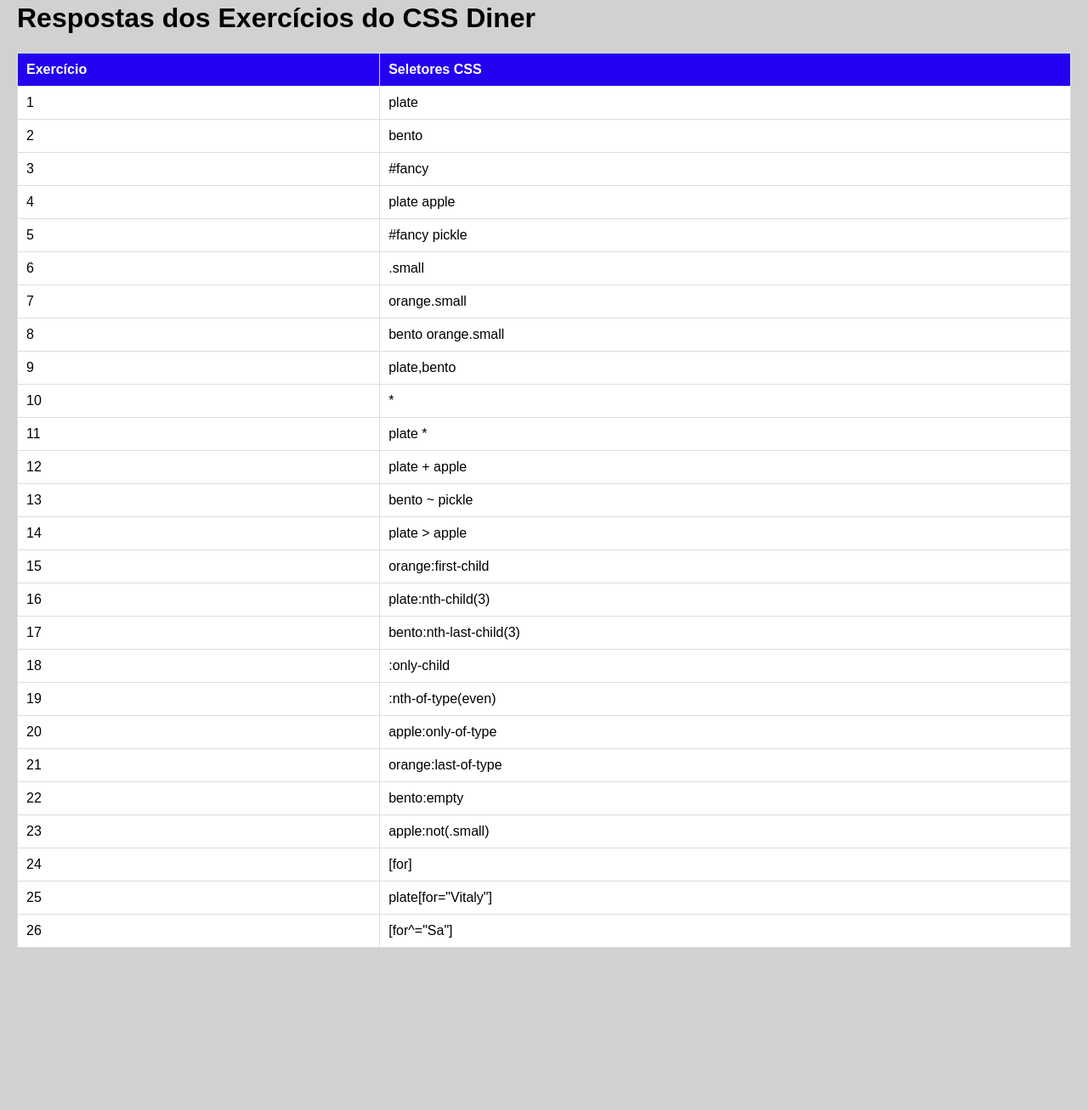
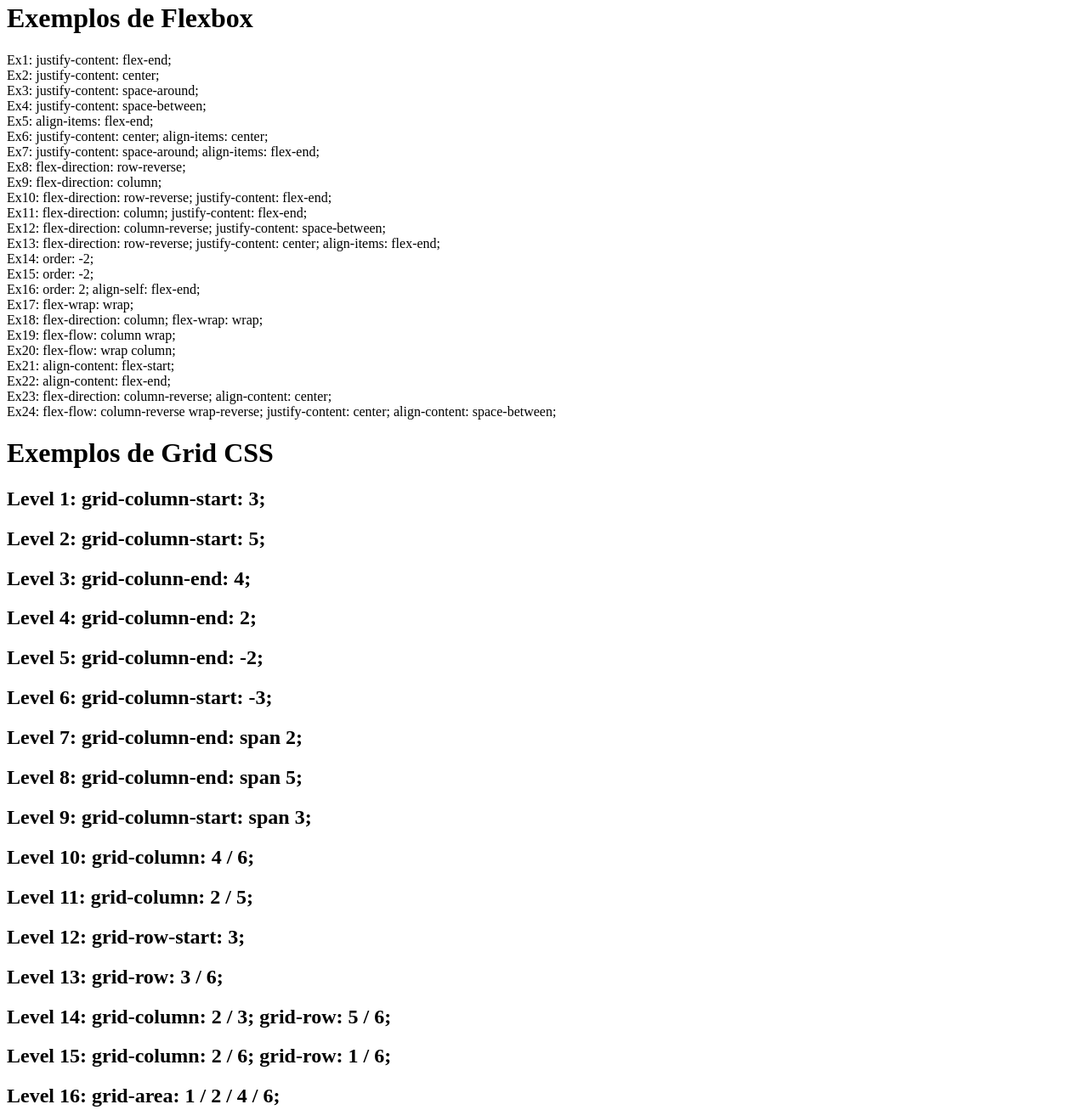
Before and after one commit to IgorLima100/HTML-and-CSS, a plain HTML site: page index.html in a window 1280 px wide. Shown: the part 18-1325 px from the top of the page at 85% size. Before the commit the page ends 1154 px from the top, so only its background shows below. Drawn offline with Linux system fonts and the light colour scheme.

Commit message:
A8 - Flex e Grid - 26 Exercícios

```diff
--- a/index.html
+++ b/index.html
@@ -1,64 +1,111 @@
 <!DOCTYPE html>
-<html lang="pt">
+<html lang="pt-BR">
 <head>
     <meta charset="UTF-8">
     <meta name="viewport" content="width=device-width, initial-scale=1.0">
-    <title>Respostas CSS Diner</title>
+    <title>Exemplos de Flexbox e Grid</title>
     <style>
-        body {
-            font-family: Arial, sans-serif;
-            margin: 20px;
-            background-color: #d1d1d1;
-        }
-        table {
-            width: 100%;
-            border-collapse: collapse;
-            background: white;
-        }
-        th, td {
-            border: 1px solid #ddd;
-            padding: 10px;
-            text-align: left;
-        }
-        th {
-            background-color: #2400f0;
-            color: white;
-        }
+        .ex1 { justify-content: flex-end; }
+        .ex2 { justify-content: center; }
+        .ex3 { justify-content: space-around; }
+        .ex4 { justify-content: space-between; }
+        .ex5 { align-items: flex-end; }
+        .ex6 { justify-content: center; align-items: center; }
+        .ex7 { justify-content: space-around; align-items: flex-end; }
+        .ex8 { flex-direction: row-reverse; }
+        .ex9 { flex-direction: column; }
+        .ex10 { flex-direction: row-reverse; justify-content: flex-end; }
+        .ex11 { flex-direction: column; justify-content: flex-end; }
+        .ex12 { flex-direction: column-reverse; justify-content: space-between; }
+        .ex13 { flex-direction: row-reverse; justify-content: center; align-items: flex-end; }
+        .ex14 { order: -2; }
+        .ex15 { order: -2; }
+        .ex16 { order: 2; align-self: flex-end; }
+        .ex17 { flex-wrap: wrap; }
+        .ex18 { flex-direction: column; flex-wrap: wrap; }
+        .ex19 { flex-flow: column wrap; }
+        .ex20 { flex-flow: wrap column; }
+        .ex21 { align-content: flex-start; }
+        .ex22 { align-content: flex-end; }
+        .ex23 { flex-direction: column-reverse; align-content: center; }
+        .ex24 { flex-flow: column-reverse wrap-reverse; justify-content: center; align-content: space-between; }
+
+        .level1 { grid-column-start: 3; }
+        .level2 { grid-column-start: 5; }
+        .level3 { grid-colunn-end: 4; }
+        .level4 { grid-column-end: 2; }
+        .level5 { grid-column-end: -2; }
+        .level6 { grid-column-start: -3; }
+        .level7 { grid-column-end: span 2; }
+        .level8 { grid-column-end: span 5; }
+        .level9 { grid-column-start: span 3; }
+        .level10 { grid-column: 4 / 6; }
+        .level11 { grid-column: 2 / 5; }
+        .level12 { grid-row-start: 3; }
+        .level13 { grid-row: 3 / 6; }
+        .level14 { grid-column: 2 / 3; grid-row: 5 / 6; }
+        .level15 { grid-column: 2 / 6; grid-row: 1 / 6; }
+        .level16 { grid-area: 1 / 2 / 4 / 6; }
+        .level17 { grid-area: 2 / 3 / 5 / 6; }
+        .level18 { order: 5; }
+        .level19 { order: -1; }
+        .level20 { grid-template-columns: 50% 10% 25% 5% 10%; }
+        .level21 { grid-template-columns: repeat(8, 12.5%); }
+        .level22 { grid-template-columns: 100px 3em 40%; }
+        .level23 { grid-template-columns: 1fr 5fr; }
+        .level24 { grid-template-columns: 50px 1fr 1fr 1fr 50px; }
+        .level25 { grid-template-columns: 75px 3fr 2fr; }
+        .level26 { grid-template-rows: repeat(4, 12.5px) 1fr; }
     </style>
 </head>
 <body>
-    <h1>Respostas dos Exercícios do CSS Diner</h1>
-    <table>
-        <tr>
-            <th>Exercício</th>
-            <th>Seletores CSS</th>
-        </tr>
-        <tr><td>1</td><td>plate</td></tr>
-        <tr><td>2</td><td>bento</td></tr>
-        <tr><td>3</td><td>#fancy</td></tr>
-        <tr><td>4</td><td>plate apple</td></tr>
-        <tr><td>5</td><td>#fancy pickle</td></tr>
-        <tr><td>6</td><td>.small</td></tr>
-        <tr><td>7</td><td>orange.small</td></tr>
-        <tr><td>8</td><td>bento orange.small</td></tr>
-        <tr><td>9</td><td>plate,bento</td></tr>
-        <tr><td>10</td><td>*</td></tr>
-        <tr><td>11</td><td>plate *</td></tr>
-        <tr><td>12</td><td>plate + apple</td></tr>
-        <tr><td>13</td><td>bento ~ pickle</td></tr>
-        <tr><td>14</td><td>plate > apple</td></tr>
-        <tr><td>15</td><td>orange:first-child</td></tr>
-        <tr><td>16</td><td>plate:nth-child(3)</td></tr>
-        <tr><td>17</td><td>bento:nth-last-child(3)</td></tr>
-        <tr><td>18</td><td>:only-child</td></tr>
-        <tr><td>19</td><td>:nth-of-type(even)</td></tr>
-        <tr><td>20</td><td>apple:only-of-type</td></tr>
-        <tr><td>21</td><td>orange:last-of-type</td></tr>
-        <tr><td>22</td><td>bento:empty</td></tr>
-        <tr><td>23</td><td>apple:not(.small)</td></tr>
-        <tr><td>24</td><td>[for]</td></tr>
-        <tr><td>25</td><td>plate[for="Vitaly"]</td></tr>
-        <tr><td>26</td><td>[for^="Sa"]</td></tr>
-    </table>
-</body>
-</html>
+    <h1>Exemplos de Flexbox</h1>
+    <div class="ex1">Ex1: justify-content: flex-end;</div>
+    <div class="ex2">Ex2: justify-content: center;</div>
+    <div class="ex3">Ex3: justify-content: space-around;</div>
+    <div class="ex4">Ex4: justify-content: space-between;</div>
+    <div class="ex5">Ex5: align-items: flex-end;</div>
+    <div class="ex6">Ex6: justify-content: center; align-items: center;</div>
+    <div class="ex7">Ex7: justify-content: space-around; align-items: flex-end;</div>
+    <div class="ex8">Ex8: flex-direction: row-reverse;</div>
+    <div class="ex9">Ex9: flex-direction: column;</div>
+    <div class="ex10">Ex10: flex-direction: row-reverse; justify-content: flex-end;</div>
+    <div class="ex11">Ex11: flex-direction: column; justify-content: flex-end;</div>
+    <div class="ex12">Ex12: flex-direction: column-reverse; justify-content: space-between;</div>
+    <div class="ex13">Ex13: flex-direction: row-reverse; justify-content: center; align-items: flex-end;</div>
+    <div class="ex14">Ex14: order: -2;</div>
+    <div class="ex15">Ex15: order: -2;</div>
+    <div class="ex16">Ex16: order: 2; align-self: flex-end;</div>
+    <div class="ex17">Ex17: flex-wrap: wrap;</div>
+    <div class="ex18">Ex18: flex-direction: column; flex-wrap: wrap;</div>
+    <div class="ex19">Ex19: flex-flow: column wrap;</div>
+    <div class="ex20">Ex20: flex-flow: wrap column;</div>
+    <div class="ex21">Ex21: align-content: flex-start;</div>
+    <div class="ex22">Ex22: align-content: flex-end;</div>
+    <div class="ex23">Ex23: flex-direction: column-reverse; align-content: center;</div>
+    <div class="ex24">Ex24: flex-flow: column-reverse wrap-reverse; justify-content: center; align-content: space-between;</div>
+
+    <h1>Exemplos de Grid CSS</h1>
+    <h2 class="level1">Level 1: grid-column-start: 3;</h2>
+    <h2 class="level2">Level 2: grid-column-start: 5;</h2>
+    <h2 class="level3">Level 3: grid-colunn-end: 4;</h2>
+    <h2 class="level4">Level 4: grid-column-end: 2;</h2>
+    <h2 class="level5">Level 5: grid-column-end: -2;</h2>
+    <h2 class="level6">Level 6: grid-column-start: -3;</h2>
+    <h2 class="level7">Level 7: grid-column-end: span 2;</h2>
+    <h2 class="level8">Level 8: grid-column-end: span 5;</h2>
+    <h2 class="level9">Level 9: grid-column-start: span 3;</h2>
+    <h2 class="level10">Level 10: grid-column: 4 / 6;</h2>
+    <h2 class="level11">Level 11: grid-column: 2 / 5;</h2>
+    <h2 class="level12">Level 12: grid-row-start: 3;</h2>
+    <h2 class="level13">Level 13: grid-row: 3 / 6;</h2>
+    <h2 class="level14">Level 14: grid-column: 2 / 3; grid-row: 5 / 6;</h2>
+    <h2 class="level15">Level 15: grid-column: 2 / 6; grid-row: 1 / 6;</h2>
+    <h2 class="level16">Level 16: grid-area: 1 / 2 / 4 / 6;</h2>
+    <h2 class="level17">Level 17: grid-area: 2 / 3 / 5 / 6;</h2>
+    <h2 class="level18">Level 18: order: 5;</h2>
+    <h2 class="level19">Level 19: order: -1;</h2>
+    <h2 class="level20">Level 20: grid-template-columns: 50% 10% 25% 5% 10%;</h2>
+    <h2 class="level21">Level 21: grid-template-columns: repeat(8, 12.5%);</h2>
+    <h2 class="level22">Level 22: grid-template-columns: 100px 3em 40%;</h2>
+    <h2 class="level23">Level 23: grid-template-columns: 1fr 5fr
```
